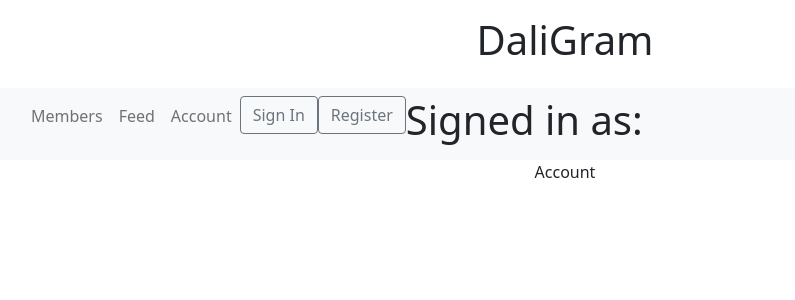
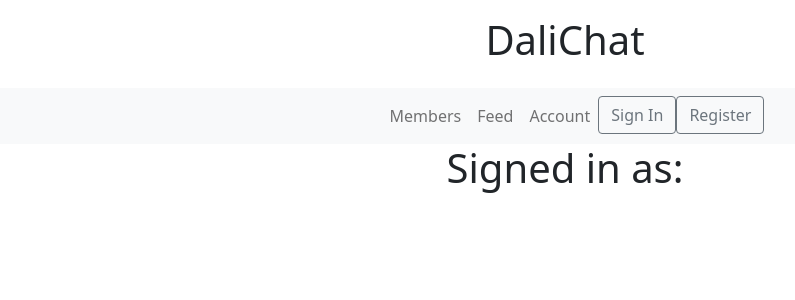
Before and after one commit to tfenaroli/dalichat, a React (Create React App) app: page /account in a window 1280 px wide. Shown: the top 300 px of the page, without its empty margins (75-870 px from the left). Built offline with nearby package versions, Linux system fonts and the light colour scheme; no server answers.

Commit message:
centered nav items

```diff
--- a/src/App.js
+++ b/src/App.js
@@ -41,7 +41,7 @@ function App() {
 						<Route index element={<Feed />} />
 						<Route path="feed" element={<Feed />} />
 						<Route path="members" element={<Members />} />
-						<Route path="account" element={<Account />} />
+						<Route path="account" element={<Account user={user} />} />
 					</Route>
 				</Routes>
 			</Container>
--- a/src/components/Header.jsx
+++ b/src/components/Header.jsx
@@ -3,7 +3,7 @@ import React from "react";
 export default function Header() {
     return (
         <div className="d-flex justify-content-center">
-            <h1 className="mt-3">DaliGram</h1>
+            <h1 className="mt-3">DaliChat</h1>
         </div>
     );
 }
--- a/src/components/NavBar.jsx
+++ b/src/components/NavBar.jsx
@@ -38,7 +38,7 @@ const NavBar = (props) => {
                     <Navbar.Brand />
                     <Navbar.Toggle aria-controls="basic-navbar-nav" />
                     <Navbar.Collapse id="basic-navbar-nav">
-                        <Nav>
+                        <Nav className="mx-auto">
                             <Nav.Link
                                 className="mx-auto"
                                 as={Link}
@@ -81,7 +81,6 @@ const NavBar = (props) => {
                                     </Button>
                                 </div>
                             )}
-                            <h1>Signed in as: {props.user?.displayName}</h1>
                         </Nav>
                     </Navbar.Collapse>
                 </Container>
--- a/src/components/Profile.jsx
+++ b/src/components/Profile.jsx
@@ -13,7 +13,7 @@ export default function Profile(props) {
     const [showModal, setShowModal] = useState(false);
     return (
         <Col className="mt-5 d-flex justify-content-center">
-            <Card style={{ width: "12rem" }}>
+            <Card className="text-center" style={{ width: "12rem" }}>
                 <Card.Img
                     variant="top"
                     src={props.picture}
--- a/src/pages/Account.jsx
+++ b/src/pages/Account.jsx
@@ -1,5 +1,9 @@
 import React from "react";
 
-export default function Account() {
-    return <div className="d-flex justify-content-center">Account</div>;
+export default function Account(props) {
+    return (
+        <div className="d-flex justify-content-center">
+            <h1>Signed in as: {props.user?.displayName}</h1>
+        </div>
+    );
 }
```
